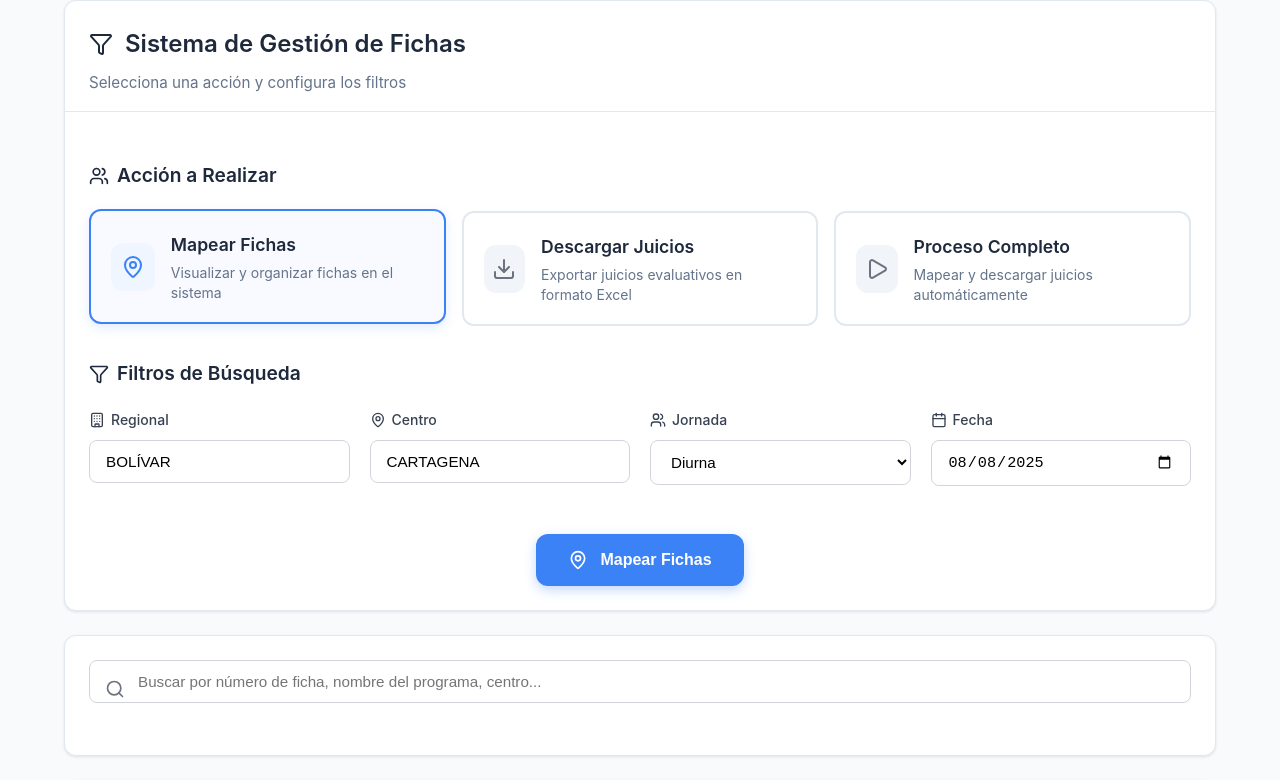
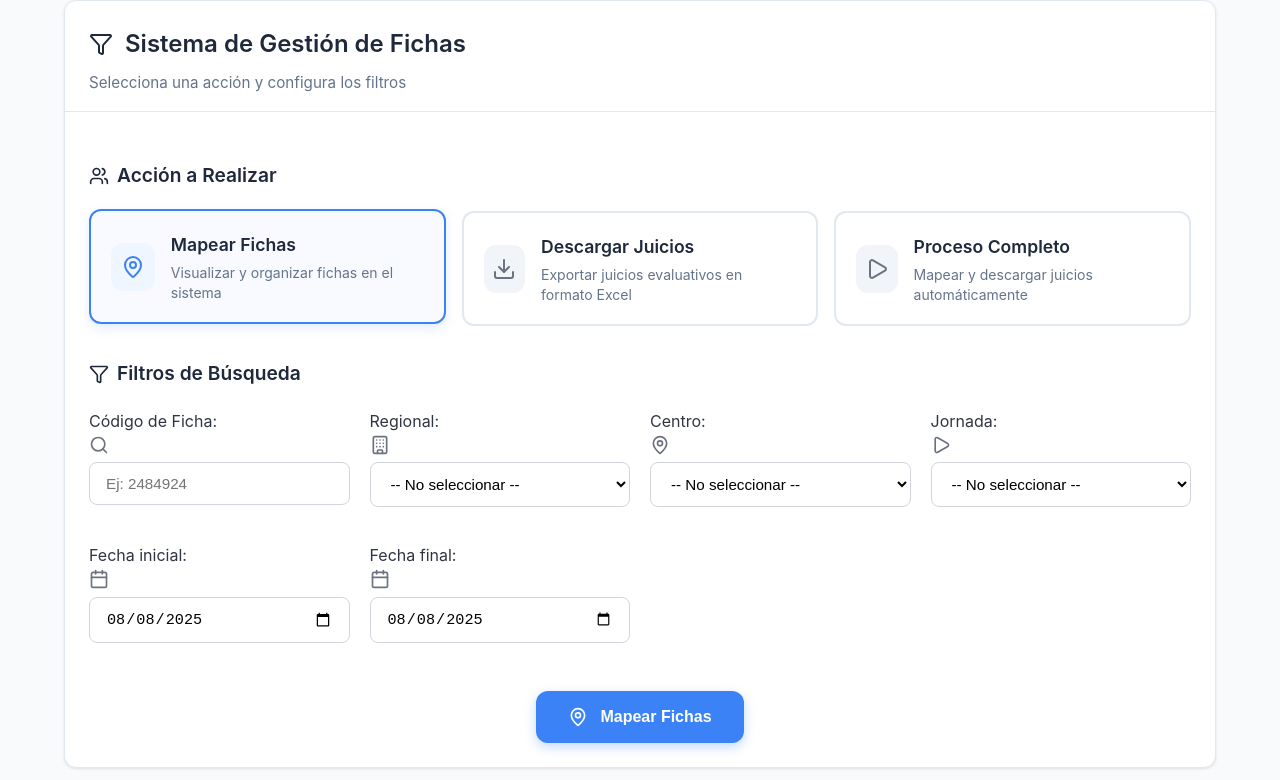
Before and after one commit to Elkin-M/ElkinIA, a React (Vite) app in the folder frontend/: page / in a window 1280 px wide. Shown: the part 733-1513 px from the top of the page. Built offline with nearby package versions, Linux system fonts and the light colour scheme.

Commit message:
mejora de apirest

```diff
--- a/frontend/src/components/HomeForm.jsx
+++ b/frontend/src/components/HomeForm.jsx
@@ -9,50 +9,24 @@ injectStyles();
 // ==============================
 // Componente HomeForm
 // ==============================
-function HomeForm() {
+function HomeForm({ onSubmit, loading, statusMessage, progress }) {
     const [action, setAction] = useState("mapear");
     const [filters, setFilters] = useState({
-        regional: "BOLÍVAR",
-        centro: "CARTAGENA",
-        jornada: "DIURNA",
-        fecha: new Date().toISOString().slice(0, 10),
+        regional: "",
+        centro: "",
+        jornada: "",
+        codigo_ficha: "",
+        fecha_inicio: new Date().toISOString().slice(0, 10),
+        fecha_fin: new Date().toISOString().slice(0, 10),
     });
-    const [loading, setLoading] = useState(false);
-    const [result, setResult] = useState(null);
-    const [error, setError] = useState(null);
-    const [focusedInput, setFocusedInput] = useState(null);
 
     const handleChange = (e) => {
         setFilters({ ...filters, [e.target.name]: e.target.value });
     };
 
-    const handleSubmit = async () => {
-        setLoading(true);
-        setResult(null);
-        setError(null);
-
-        const payload = {
-            action: action,
-            filters: filters,
-        };
-
-        // 📌 CORRECCIÓN: Usar el nuevo endpoint unificado
-        const backendUrl = "http://localhost:8000/api/ejecutar_proceso";
-
-        try {
-            const response = await axios.post(backendUrl, payload, {
-                headers: {
-                    'Content-Type': 'application/json'
-                }
-            });
-            setResult(response.data);
-            console.log("Respuesta del backend:", response.data);
-        } catch (err) {
-            setError(err.response ? err.response.data.detail : "Error de red o del servidor.");
-            console.error("Error al enviar la solicitud:", err);
-        } finally {
-            setLoading(false);
-        }
+    const handleFormSubmit = (e) => {
+        e.preventDefault();
+        onSubmit(action, filters);
     };
 
     const ActionCard = ({ value, icon: Icon, title, description, isSelected }) => (
@@ -100,7 +74,7 @@ function HomeForm() {
                 <p style={styles.cardSubtitle}>Selecciona una acción y configura los filtros</p>
             </div>
 
-            <div style={styles.formContainer}>
+            <form onSubmit={handleFormSubmit} style={styles.formContainer}>
                 <div>
                     <h3 style={styles.sectionTitle}>
                         <Users size={20} />
@@ -139,92 +113,121 @@ function HomeForm() {
                     </h3>
 
                     <div style={styles.filtersGrid}>
-                        <div style={styles.inputGroup}>
-                            <label style={styles.label}>
-                                <Building size={16} />
-                                Regional
-                            </label>
+                        {/* Campo de Código de Ficha */}
+                        <div style={styles.filterGroup}>
+                            <label htmlFor="codigo_ficha">Código de Ficha:</label>
+                            <div style={styles.inputContainer}>
+                                <Search size={20} color="#6B7280" />
                                 <input
                                     type="text"
+                                    id="codigo_ficha"
+                                    name="codigo_ficha"
+                                    value={filters.codigo_ficha}
+                                    onChange={handleChange}
+                                    style={styles.input}
+                                    placeholder="Ej: 2484924"
+                                />
+                            </div>
+                        </div>
+
+                        {/* Campo de Regional (select) */}
+                        <div style={styles.filterGroup}>
+                            <label htmlFor="regional">Regional:</label>
+                            <div style={styles.inputContainer}>
+                                <Building size={20} color="#6B7280" />
+                                <select
+                                    id="regional"
                                     name="regional"
-                                placeholder="Ej: BOLÍVAR"
                                     value={filters.regional}
                                     onChange={handleChange}
-                                onFocus={() => setFocusedInput('regional')}
-                                onBlur={() => setFocusedInput(null)}
-                                style={{
-                                    ...styles.input,
-                                    ...(focusedInput === 'regional' ? styles.inputFocus : {}),
-                                }}
-                            />
+                                    style={styles.input}
+                                >
+                                    <option value="">-- No seleccionar --</option>
+                                    <option value="BOLÍVAR">BOLÍVAR</option>
+                                    {/* Agrega más opciones de regional aquí */}
+                                </select>
+                            </div>
                         </div>
 
-                        <div style={styles.inputGroup}>
-                            <label style={styles.label}>
-                                <MapPin size={16} />
-                                Centro
-                            </label>
-                            <input
-                                type="text"
+                        {/* Campo de Centro (select) */}
+                        <div style={styles.filterGroup}>
+                            <label htmlFor="centro">Centro:</label>
+                            <div style={styles.inputContainer}>
+                                <MapPin size={20} color="#6B7280" />
+                                <select
+                                    id="centro"
                                     name="centro"
-                                placeholder="Ej: CARTAGENA"
                                     value={filters.centro}
                                     onChange={handleChange}
-                                onFocus={() => setFocusedInput('centro')}
-                                onBlur={() => setFocusedInput(null)}
-                                style={{
-                                    ...styles.input,
-                                    ...(focusedInput === 'centro' ? styles.inputFocus : {}),
-                                }}
-                            />
+                                    style={styles.input}
+                                >
+                                    <option value="">-- No seleccionar --</option>
+                                    <option value="CARTAGENA">CARTAGENA</option>
+                                    <option value="CENTRO DE COMERCIO Y SERVICIOS">CENTRO DE COMERCIO Y SERVICIOS</option>
+                                    {/* Agrega más opciones de centro aquí */}
+                                </select>
+                            </div>
                         </div>
 
-                        <div style={styles.inputGroup}>
-                            <label style={styles.label}>
-                                <Users size={16} />
-                                Jornada
-                            </label>
+                        {/* Campo de Jornada (select) */}
+                        <div style={styles.filterGroup}>
+                            <label htmlFor="jornada">Jornada:</label>
+                            <div style={styles.inputContainer}>
+                                <Play size={20} color="#6B7280" />
                                 <select
+                                    id="jornada"
                                     name="jornada"
                                     value={filters.jornada}
                                     onChange={handleChange}
-                                onFocus={() => setFocusedInput('jornada')}
-                                onBlur={() => setFocusedInput(null)}
-                                style={{
-                                    ...styles.input,
-                                    ...(focusedInput === 'jornada' ? styles.inputFocus : {}),
-                                }}
+                                    style={styles.input}
                                 >
-                                <option value="DIURNA">Diurna</option>
-                                <option value="NOCTURNA">Nocturna</option>
-                                <option value="MIXTA">Mixta</option>
+                                    <option value="">-- No seleccionar --</option>
+                                    <option value="DIURNA">DIURNA</option>
+                                    <option value="NOCTURNA">NOCTURNA</option>
+                                    <option value="MIXTA">MIXTA</option>
+                                    <option value="VIRTUAL">VIRTUAL</option>
                                 </select>
                             </div>
+                        </div>
 
-                        <div style={styles.inputGroup}>
-                            <label style={styles.label}>
-                                <Calendar size={16} />
-                                Fecha
-                            </label>
+                        {/* Campo de Fecha Inicial */}
+                        <div style={styles.filterGroup}>
+                            <label htmlFor="fecha_inicio">Fecha inicial:</label>
+                            <div style={styles.inputContainer}>
+                                <Calendar size={20} color="#6B7280" />
                                 <input
                                     type="date"
-                                name="fecha"
-                                value={filters.fecha}
+                                    id="fecha_inicio"
+                                    name="fecha_inicio"
+                                    value={filters.fecha_inicio}
                                     onChange={handleChange}
-                                onFocus={() => setFocusedInput('fecha')}
-                                onBlur={() => setFocusedInput(null)}
-                                style={{
-                                    ...styles.input,
-                                    ...(focusedInput === 'fecha' ? styles.inputFocus : {}),
-                                }}
+                                    style={styles.input}
                                 />
                             </div>
+                        </div>
+
+                        {/* Campo de Fecha Final */}
+                        <div style={styles.filterGroup}>
+                            <label htmlFor="fecha_fin">Fecha final:</label>
+                            <div style={styles.inputContainer}>
+                                <Calendar size={20} color="#6B7280" />
+                                <input
+                                    type="date"
+                                    id="fecha_fin"
+                                    name="fecha_fin"
+                                    value={filters.fecha_fin}
+                                    onChange={handleChange}
+                                    style={styles.input}
+                                />
+                            </div>
+                        </div>
+
                     </div>
                 </div>
 
                 <div style={{ textAlign: 'center' }}>
                     <button
-                        onClick={handleSubmit}
+                        type="submit"
                         disabled={loading}
                         style={{
                             ...styles.primaryButton,
@@ -246,17 +249,17 @@ function HomeForm() {
                         Iniciando el proceso...
                     </div>
                 )}
-                {result && (
-                    <div style={{ ...styles.statusMessage, color: 'green' }}>
-                        ✅ {result.message}
+                {statusMessage && (
+                    <div style={{ ...styles.statusMessage, color: statusMessage.includes('✅') ? 'green' : 'red' }}>
+                        {statusMessage}
                     </div>
                 )}
-                {error && (
-                    <div style={{ ...styles.statusMessage, color: 'red' }}>
-                        ❌ Error: {error}
+                {progress && (
+                    <div style={styles.statusMessage}>
+                        Progreso: {progress.stage} ({progress.current}%)
                     </div>
                 )}
-            </div>
+            </form>
         </div>
     );
 }
```
Also changed, not shown: 2 other files (tests, documents, lock files or other folders). Lines whose indentation alone changed are shown as unchanged.
